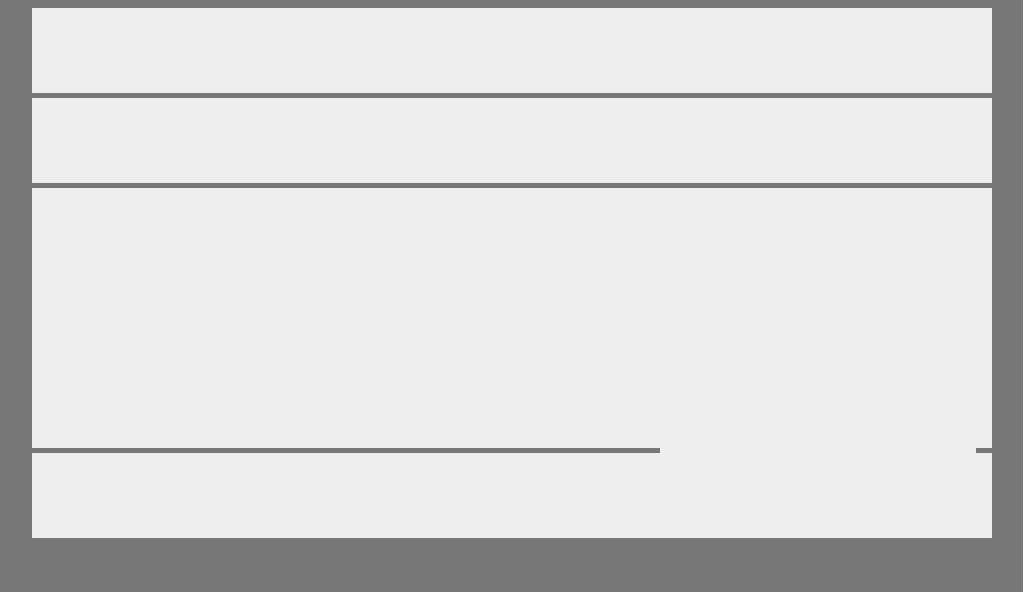
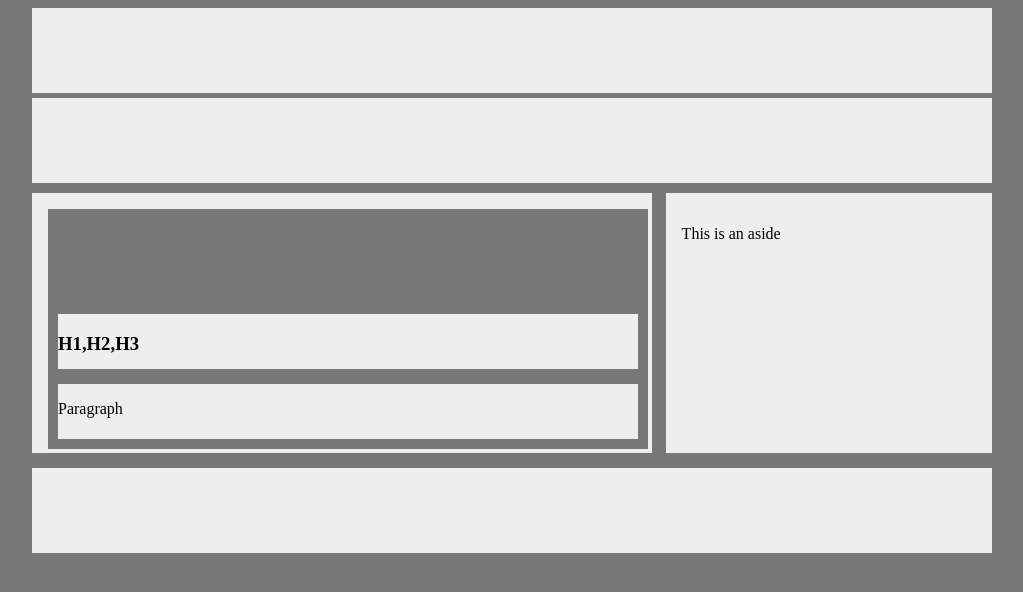
Before and after one commit to Jwpepper22/HW-Wireframe, a plain HTML site: page index.html in a window 1280 px wide. Shown: the whole page, without its empty margins (128-1151 px from the left). Drawn offline with Linux system fonts and the light colour scheme.

Commit message:
updating the posistion of article and aside

```diff
--- a/index.html
+++ b/index.html
@@ -12,23 +12,26 @@
         <nav>
         </nav>
 
-        <section>
-                <article>
-                    <div>
-                        <h1></h1>
-                        <h2></h2>
-                        <h3></h3>
-                    </div>
-                    <div>
-                        <p></p>
-                    </div>
-                </article>
+        <div class="content-area">
+
+            <section>
+                    <article>
+                        <div class="block1">
+                            <h1>H1,H2,H3</h1>
+                        </div>
+                        <div class="block2">
+                            <p>Paragraph</p>
+                        </div>
+                    </article>
+            </section>
 
             <aside>
+                <p>This is an aside</p>
             </aside>
 
-            <div class="fix"></div>
-        </section>
+            <div clas="fix"></div>
+
+        </div>
 
 
 
--- a/style.css
+++ b/style.css
@@ -21,22 +21,55 @@ nav {
     box-sizing: border-box;
 }
 
+.content-area {
+    height: 260px;
+}
+
 section {
     background:#eee;
     padding:1em;
     margin-top: 5px;
     margin-bottom: 5px;
     height:260px;
+    width: 620px;
     box-sizing: border-box;
+    float: left;
 }
 
 article {
     width:66%;
-    color:#ebebeb;
+    background-color: #777;
     overflow: auto;
     padding-bottom: 85px;
-    float: left;
+    height: 240px;
+    width: 600px;
+    box-sizing: border-box;
+    position: relative;
 }
+
+.block1 {
+    height: 55px;
+    width: 580px;
+    box-sizing: border-box;
+    background-color: #eee;
+    margin-right: 10px;
+    margin-left: 10px;
+    position: absolute;
+    bottom: 80px;
+}
+
+.block2 {
+    height: 55px;
+    width: 580px;
+    box-sizing: border-box;
+    background-color: #eee;
+    margin-right: 10px;
+    margin-left: 10px;
+    position: absolute;
+    bottom: 10px;
+
+}
+
 
 aside {
     background:#eee;
@@ -56,11 +89,11 @@ aside {
 Footer {
     background:#eee;
     padding:1em;
-    margin-top:  5px;
+    margin-top: 20px;
     margin-bottom: 5px;
     height:85px;
+    width: auto;
     box-sizing: border-box;
-    position: relative;
 }
 
 body {
```
